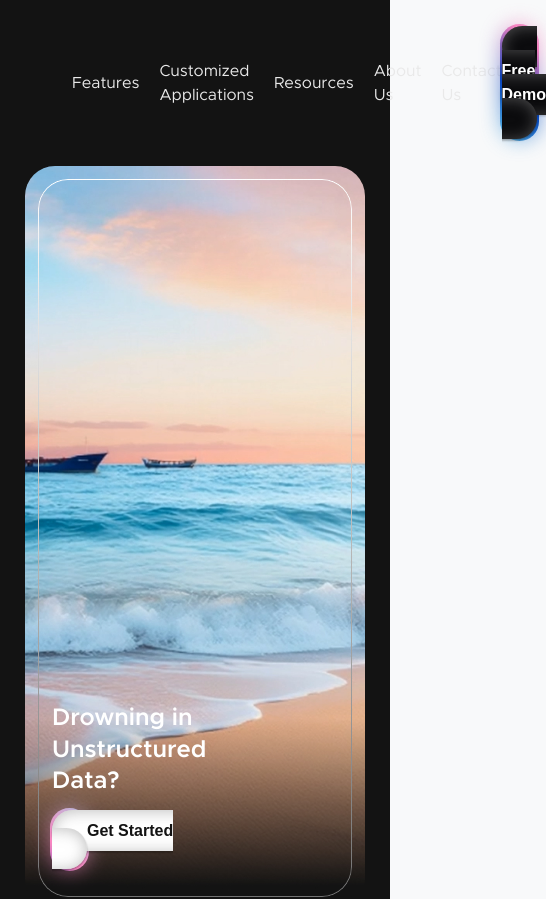
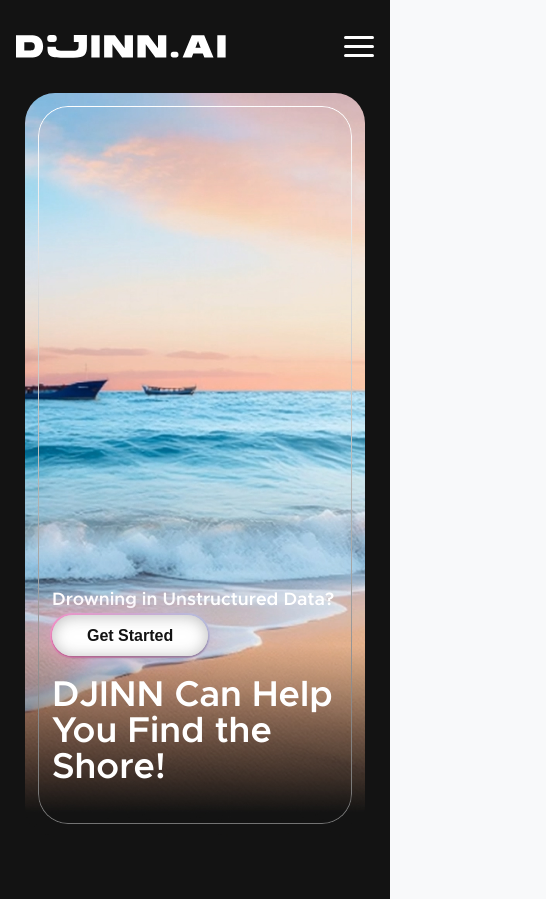
Before and after one commit to khanimran03466/JINN, a Next.js app: page / in a window 390 px wide. Shown: the top 899 px of the page, 546 px wide, since content can reach past the window. Built offline with nearby package versions, Linux system fonts and the light colour scheme; a web font is replaced by a local one.

Commit message:
Responsive

```diff
--- a/src/app/about-us/page.jsx
+++ b/src/app/about-us/page.jsx
@@ -194,7 +194,7 @@ const AboutUsPage = () => {
 
       <section>
         <div className="container">
-          <div className="your-success grid grid-cols-2 gap-2">
+          <div className="your-success grid grid-cols-1 md:grid-cols-2  gap-20">
             <div className="left-sec">
               <h2 className="common-title">Your Success is <span className="gradient-text">Our Priority</span></h2>
               <p className="common-desc">We aim to be more than just a technology provider; we want to be your partner in realizing the potential of your data. We are committed to providing excellent support and working closely with you to ensure DJINN meets your specific needs and helps you achieve your objectives.</p>
--- a/src/components/shared/Header.jsx
+++ b/src/components/shared/Header.jsx
@@ -1,8 +1,16 @@
+"use client";
+
 import Image from "next/image";
 import Link from "next/link";
-import React from "react";
+import React, { useState } from "react";
 
 const Header = () => {
+  const [isMenuOpen, setIsMenuOpen] = useState(false);
+
+  const toggleMenu = () => {
+    setIsMenuOpen(!isMenuOpen);
+  };
+
   return (
     <header>
       <div className="container">
@@ -19,38 +27,44 @@ const Header = () => {
               </Link>
             </div>
 
-            <nav>
+            <nav className={`main-nav ${isMenuOpen ? "open" : ""}`}>
               <ul>
                 <li>
-                  {" "}
-                  <Link href="/features">Features</Link>{" "}
+                  <Link href="/features" onClick={() => setIsMenuOpen(false)}>Features</Link>
                 </li>
                 <li>
-                  {" "}
-                  <Link href="/customized-applications">
-                    {" "}
-                    Customized Applications{" "}
-                  </Link>{" "}
+                  <Link href="/customized-applications" onClick={() => setIsMenuOpen(false)}>
+                    Customized Applications
+                  </Link>
                 </li>
                 <li>
-                  {" "}
-                  <Link href="/resources">Resources</Link>{" "}
+                  <Link href="/resources" onClick={() => setIsMenuOpen(false)}>Resources</Link>
                 </li>
                 <li>
-                  {" "}
-                  <Link href="/about-us">About Us</Link>{" "}
+                  <Link href="/about-us" onClick={() => setIsMenuOpen(false)}>About Us</Link>
                 </li>
                 <li>
-                  {" "}
-                  <Link href="/contact-us">Contact Us</Link>{" "}
+                  <Link href="/contact-us" onClick={() => setIsMenuOpen(false)}>Contact Us</Link>
+                </li>
+                <li className="mobile-only-btn">
+                  <Link href="/get-started" className="glowing-btn" onClick={() => setIsMenuOpen(false)}>
+                    Free Demo
+                  </Link>
                 </li>
               </ul>
             </nav>
           </div>
+
           <div className="header-right">
-            <Link href="/get-started" className="glowing-btn">
+            <Link href="/get-started" className="glowing-btn desktop-only-btn">
               Free Demo
             </Link>
+
+            <button className="hamburger-menu" onClick={toggleMenu} aria-label="Toggle menu">
+              <span className={`hamburger-line ${isMenuOpen ? "open" : ""}`}></span>
+              <span className={`hamburger-line ${isMenuOpen ? "open" : ""}`}></span>
+              <span className={`hamburger-line ${isMenuOpen ? "open" : ""}`}></span>
+            </button>
           </div>
         </div>
       </div>
--- a/src/components/single/OurApproach.jsx
+++ b/src/components/single/OurApproach.jsx
@@ -65,8 +65,8 @@ const OurApproach = (props) => {
     return (
         <div ref={container} className="mb-22">
             <svg
-                width={1073}
-                height={356}
+                width="100%"
+                height="auto"
                 viewBox="0 0 1073 356"
                 fill="none"
                 xmlns="http://www.w3.org/2000/svg"
--- a/src/sass/_about.scss
+++ b/src/sass/_about.scss
@@ -5,7 +5,7 @@
 
   .driven-head {
     h2 {
-      font-size: clamp(42px, 3vw, 54px);
+      font-size: clamp(32px, 3vw + 1rem, 54px);
       font-weight: 600;
       line-height: 1.2;
 
@@ -15,7 +15,7 @@
     }
 
     p {
-      font-size: clamp(28px, 30px, 32px);
+      font-size: clamp(20px, 2.5vw + 1rem, 32px);
       font-weight: 500;
       display: block;
       line-height: 1.5;
@@ -38,14 +38,14 @@
     text-align: center;
 
     h2 {
-      font-size: clamp(42px, 52px, 52px);
+      font-size: clamp(32px, 4vw + 1rem, 52px);
       font-weight: 600;
       line-height: 1.2;
       margin: 0;
     }
 
     p {
-      font-size: clamp(12px, 20px, 24px);
+      font-size: clamp(14px, 1.5vw + 10px, 24px);
       font-weight: 400;
       display: block;
       line-height: 1.5;
@@ -80,6 +80,11 @@
     flex-wrap: wrap;
     text-align: center;
     justify-content: space-between;
+
+    @media (max-width: 768px) {
+      gap: 30px;
+      justify-content: center;
+    }
   }
 }
 
@@ -110,7 +115,7 @@
 
   ul {
     display: grid;
-    grid-template-columns: repeat(auto-fit, minmax(340px, 1fr));
+    grid-template-columns: repeat(auto-fit, minmax(280px, 1fr));
     gap: 20px;
 
     li {
@@ -125,14 +130,14 @@
           padding: 1rem;
 
           h2 {
-            font-size: clamp(24px, 20px, 20px);
+            font-size: clamp(20px, 1.5vw + 12px, 20px);
             font-weight: 600;
             line-height: 1.2;
             margin-bottom: 5px;
           }
 
           p {
-            font-size: 16px;
+            font-size: 14px;
           }
         }
 
@@ -152,7 +157,7 @@
 
   .left-sec {
     h2 {
-      font-size: clamp(42px, 5vw + 1rem, 54px);
+      font-size: clamp(32px, 4vw + 1rem, 54px);
       font-weight: 600;
       line-height: 1.2;
       text-align: left;
--- a/src/sass/_features.scss
+++ b/src/sass/_features.scss
@@ -14,7 +14,7 @@
     gap: 20px;
 
     &:hover {
-      animation-play-state: paused;
+      animation-play-state: paused !important;
     }
 
     li {
@@ -33,11 +33,9 @@
           bottom: 0;
           left: 0;
           right: 0;
-          background: linear-gradient(
-            0deg,
-            rgba(0, 0, 0, 0.8) 0%,
-            rgba(0, 0, 0, 0) 100%
-          );
+          background: linear-gradient(0deg,
+              rgba(0, 0, 0, 0.8) 0%,
+              rgba(0, 0, 0, 0) 100%);
           padding: 20px;
           color: #ffffff;
           text-align: center;
@@ -75,11 +73,9 @@
       animation: scrollRight 20s linear infinite;
 
       li {
-        background: linear-gradient(
-          90deg,
-          #0040b6 0%,
-          rgba(35, 35, 35, 0) 100%
-        );
+        background: linear-gradient(90deg,
+            #0040b6 0%,
+            rgba(35, 35, 35, 0) 100%);
       }
     }
   }
@@ -112,12 +108,10 @@
 }
 
 .ai-cards-sec {
-  background: radial-gradient(
-    circle at center,
-    #ffffff 0%,
-    #79dcf3 50%,
-    #0042bc 100%
-  );
+  background: radial-gradient(circle at center,
+      #ffffff 0%,
+      #79dcf3 50%,
+      #0042bc 100%);
   border-radius: 20px;
   padding: 6px;
   color: #fff;
@@ -140,24 +134,40 @@
       &:nth-child(1) {
         flex: 1 1 calc(65% - 6px);
 
+        @media (max-width: 768px) {
+          flex: 1 1 100%;
+        }
+
         .content-sec {
+
           h3,
           p {
-            max-width: 270px;
+            @media (min-width: 769px) {
+              max-width: 270px;
+            }
           }
         }
       }
 
       &:nth-child(2) {
         flex: 1 1 calc(35% - 6px);
+        @media (max-width: 768px) {
+          flex: 1 1 100%;
+        }
       }
 
       &:nth-child(3) {
         flex: 1 1 calc(35% - 6px);
+        @media (max-width: 768px) {
+          flex: 1 1 100%;
+        }
       }
 
       &:nth-child(4) {
         flex: 1 1 calc(65% - 6px);
+        @media (max-width: 768px) {
+          flex: 1 1 100%;
+        }
       }
 
       .card {
@@ -203,16 +213,21 @@
   max-width: 880px;
   margin: 0 auto;
 
-  > ul {
+  >ul {
     display: flex;
     flex-direction: column;
     gap: 40px;
 
     li {
-      > div {
+      >div {
         display: flex;
         align-items: center;
         gap: 40px;
+
+        @media (max-width: 768px) {
+          flex-direction: column;
+          gap: 20px;
+        }
 
         img {
           width: 100%;
@@ -228,8 +243,10 @@
             line-height: normal;
             margin-bottom: 15px;
           }
+
           ul {
             padding-left: 15px;
+
             li {
               font-size: 16px;
               font-weight: 400;
@@ -241,8 +258,11 @@
       }
 
       &:nth-child(2n) {
-        > div {
+        >div {
           flex-direction: row-reverse;
+          @media (max-width: 768px) {
+            flex-direction: column;
+          }
         }
       }
     }
--- a/src/sass/_global.scss
+++ b/src/sass/_global.scss
@@ -61,6 +61,10 @@ svg {
   max-width: 100%;
   margin-inline: auto;
   padding-inline: 2rem;
+
+  @media (max-width: 768px) {
+    padding-inline: 1rem;
+  }
 }
 
 section {
@@ -230,14 +234,32 @@ section {
     margin-bottom: 25px;
     align-items: flex-end;
 
+    @media (max-width: 1200px) {
+      gap: 15rem;
+    }
+
+    @media (max-width: 992px) {
+      flex-direction: column;
+      gap: 2rem;
+      align-items: flex-start;
+      justify-content: flex-end;
+    }
+
     >div:first-child {
       flex: 0 0 20%;
+      @media (max-width: 992px) {
+        flex: none;
+        width: 100%;
+      }
     }
 
     h1 {
       font-size: clamp(54px, 3vw + 1rem, 4.25rem);
       color: #fff;
       font-weight: 600;
+      @media (max-width: 768px) {
+        font-size: clamp(36px, 8vw, 54px);
+      }
     }
 
     p {
@@ -245,6 +267,10 @@ section {
       font-weight: 600;
       line-height: 1.3;
       margin-bottom: 25px;
+      @media (max-width: 768px) {
+        font-size: 18px;
+        margin-bottom: 15px;
+      }
     }
 
     .glowing-btn.white-btn {
--- a/src/sass/_header.scss
+++ b/src/sass/_header.scss
@@ -6,6 +6,7 @@ header {
   display: flex;
   align-items: center;
   justify-content: space-between;
+  position: relative;
 }
 
 .header-left {
@@ -13,7 +14,7 @@ header {
   align-items: center;
   gap: 40px;
 
-  nav {
+  .main-nav {
     ul {
       display: flex;
       align-items: center;
@@ -30,5 +31,107 @@ header {
         }
       }
     }
+
+    .mobile-only-btn {
+      display: none;
+    }
   }
 }
+
+.hamburger-menu {
+  display: none;
+  flex-direction: column;
+  justify-content: space-between;
+  width: 30px;
+  height: 21px;
+  background: transparent;
+  border: none;
+  cursor: pointer;
+  padding: 0;
+  z-index: 50;
+
+  .hamburger-line {
+    width: 100%;
+    height: 3px;
+    background-color: #fff;
+    border-radius: 10px;
+    transition: all 0.3s linear;
+    transform-origin: 1px;
+
+    &.open:nth-child(1) {
+      transform: rotate(45deg);
+    }
+
+    &.open:nth-child(2) {
+      opacity: 0;
+      transform: translateX(20px);
+    }
+
+    &.open:nth-child(3) {
+      transform: rotate(-45deg);
+    }
+  }
+}
+
+@media (max-width: 992px) {
+  .header-left {
+    .main-nav {
+      position: absolute;
+      top: 100%;
+      right: 0;
+      background: #131313;
+      width: 250px;
+      padding: 20px;
+      border-radius: 15px;
+      box-shadow: 0 10px 30px rgba(0, 0, 0, 0.5);
+      border: 1px solid rgba(255,255,255,0.1);
+      transform: translateY(-20px);
+      opacity: 0;
+      visibility: hidden;
+      transition: all 0.3s ease;
+      z-index: 40;
+
+      &.open {
+        transform: translateY(10px);
+        opacity: 1;
+        visibility: visible;
+      }
+
+      ul {
+        flex-direction: column;
+        align-items: flex-start;
+        gap: 15px;
+
+        li {
+          width: 100%;
+
+          a {
+            display: block;
+            padding: 8px 0;
+            font-size: 16px;
+          }
+        }
+      }
+
+      .mobile-only-btn {
+        display: block;
+        margin-top: 15px;
+
+        a {
+          text-align: center;
+          padding: 10px 0;
+        }
+      }
+    }
+  }
+
+  .header-right {
+    .desktop-only-btn {
+      display: none;
+    }
+  }
+
+  .hamburger-menu {
+    display: flex;
+  }
+}
--- a/src/sass/_home.scss
+++ b/src/sass/_home.scss
@@ -62,6 +62,14 @@
     column-gap: 14rem;
     z-index: 1;
 
+    @media (max-width: 1200px) {
+      column-gap: 5rem;
+    }
+    @media (max-width: 768px) {
+      column-gap: 2rem;
+      row-gap: 2.5rem;
+    }
+
     li {
       flex: none;
 
@@ -111,6 +119,10 @@
     display: flex;
     flex-wrap: wrap;
 
+    @media (max-width: 768px) {
+      flex-direction: column;
+    }
+
     li {
       //   background: linear-gradient(
       //     180deg,
@@ -123,6 +135,10 @@
       display: flex;
       gap: inherit;
 
+      @media (max-width: 768px) {
+        flex-direction: column;
+      }
+
       .card {
         background: #131313;
         border-radius: inherit;
@@ -130,6 +146,10 @@
         overflow: hidden;
         height: 415px;
         position: relative;
+
+        @media (max-width: 768px) {
+          height: auto;
+        }
 
         video {
           width: 100%;
@@ -140,6 +160,11 @@
           bottom: 0;
           left: 0;
           z-index: 0;
+
+          @media (max-width: 768px) {
+            position: static;
+            height: auto;
+          }
         }
 
         .content-wrapper {
@@ -167,19 +192,31 @@
 
       .card:first-child {
         flex: 0.6;
+        @media (max-width: 768px) {
+          flex: 1;
+        }
       }
 
       .card:last-child {
         flex: 0.4;
+        @media (max-width: 768px) {
+          flex: 1;
+        }
       }
 
       &:nth-child(even) {
         .card:last-child {
           flex: 0.6;
+          @media (max-width: 768px) {
+            flex: 1;
+          }
         }
 
         .card:first-child {
           flex: 0.4;
+          @media (max-width: 768px) {
+            flex: 1;
+          }
         }
       }
     }
@@ -221,7 +258,7 @@
     flex-direction: column;
     justify-content: center;
 
-    @media (max-height: 850px) {
+    @media (max-height: 850px), (max-width: 768px) {
       .common-title {
         font-size: clamp(28px, 1.2vw + 1rem, 36px);
         margin-bottom: 2px;
@@ -256,8 +293,9 @@
           justify-content: center;
 
           svg {
-            max-height: 50vh;
+            max-height: 40vh;
             width: auto;
+            max-width: 100%;
           }
         }
       }
--- a/src/sass/_resources.scss
+++ b/src/sass/_resources.scss
@@ -136,9 +136,7 @@
     transition: transform 0.3s ease;
 }
 
-.card:hover {
-    transform: translateY(-5px);
-}
+
 
 .image-box {
     height: 400px;
```
